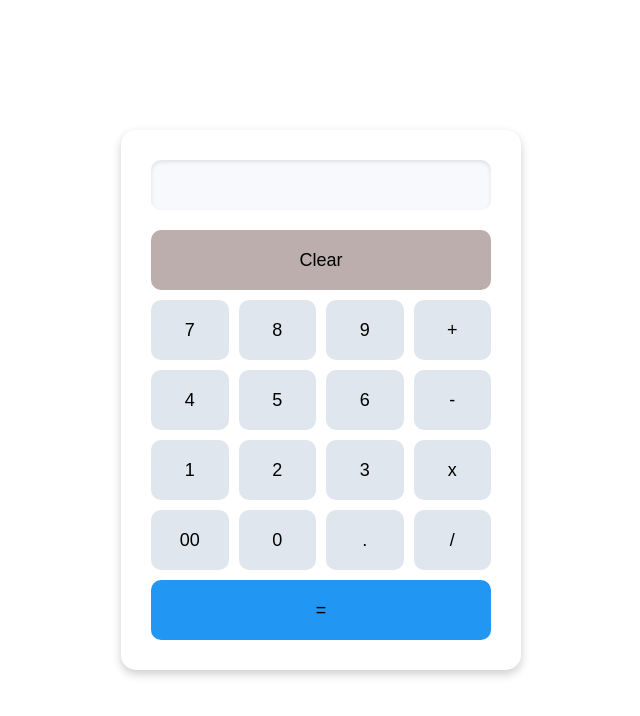
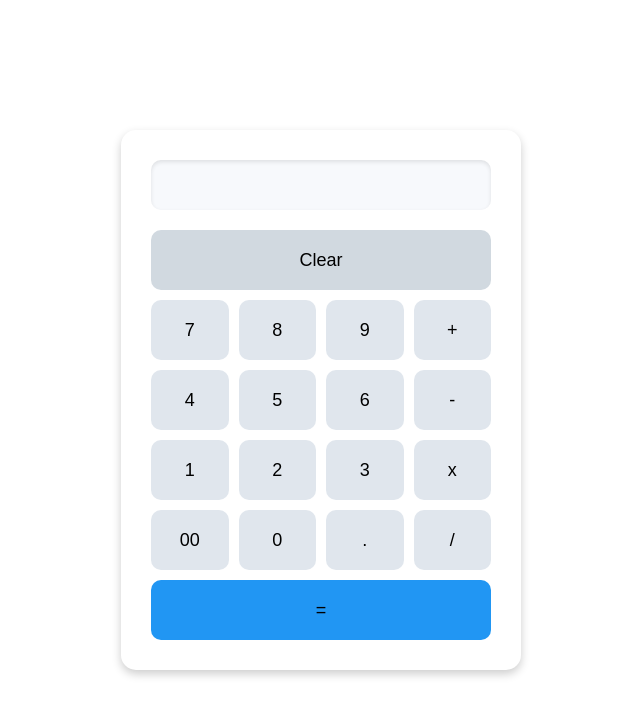
Before and after one commit to Johnvesslyalti/calculator.github.io, a plain HTML site: page index.html in a window 1280 px wide. In both pictures the pointer is over the button "Clear". Shown: the whole page, without its empty margins (319-959 px from the left). Drawn offline with Linux system fonts and the light colour scheme.

Commit message:
here i commited with the small bug issue

```diff
--- a/styles.css
+++ b/styles.css
@@ -55,7 +55,7 @@ button:active {
     grid-column: span 4;
 }
 .button-clear:hover {
-    background: #bcadadf9;
+    background: #d1d9e0;
 }
 .button-equal {
     grid-column: span 4;
```
